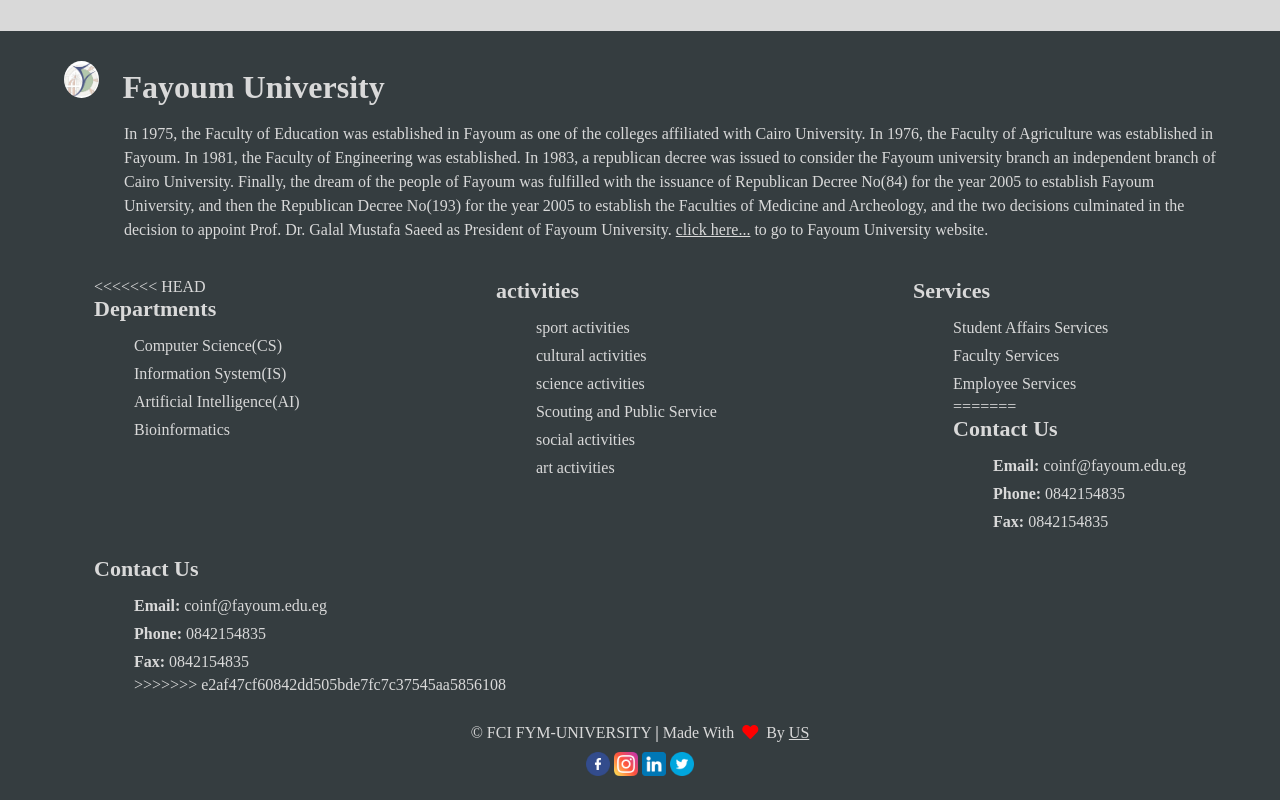
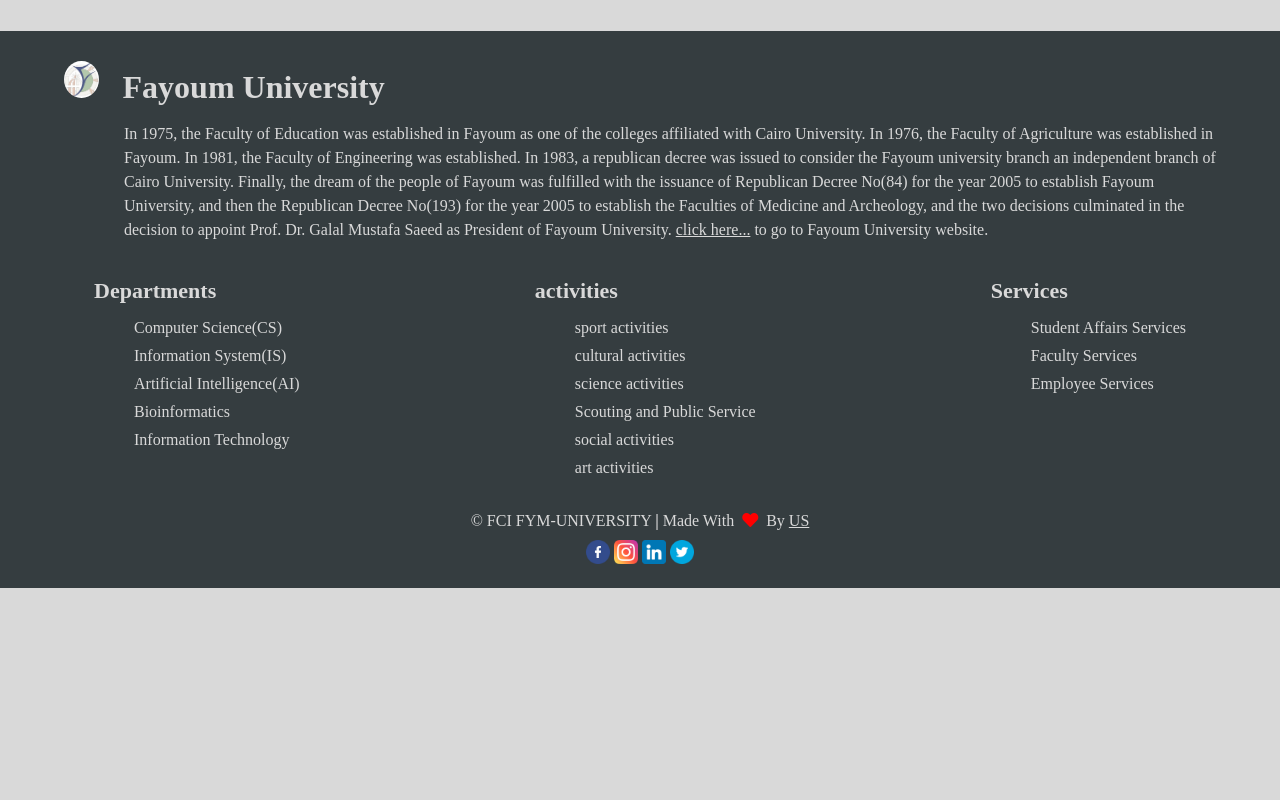
Before and after one commit to maryam-mohammed278/our-P, a plain HTML site: page index.html in a window 1280 px wide. Shown: the part 3850-4650 px from the top of the page. After the commit the page ends 4438 px from the top, so only its background shows below. Drawn offline with Linux system fonts and the light colour scheme.

Commit message:
tying to get leatest update

```diff
--- a/index.html
+++ b/index.html
@@ -110,6 +110,7 @@
                             <li><a href="#">Information System(IS)</a></li>
                             <li><a href="#"A>rtificial Intelligence(AI)</a></li>
                             <li><a href="#">Bioinformatics</a></li>
+                            <li><a href="#">Information Technology</a></li>
                         </ul>
                     </li>
                     <li class="dropdown">
@@ -315,13 +316,13 @@
                 </p>
                 <div class="footer-widgets">
                     <div class="footer-widget contact-us">
-<<<<<<< HEAD
                         <h4><strong> Departments</strong></h4>
                         <ul >
                             <li><a href="#">Computer Science(CS)</a></li>
                             <li><a href="#">Information System(IS)</a></li>
                             <li><a href="#">Artificial Intelligence(AI)</a></li>
                             <li><a href="#">Bioinformatics</a></li>
+                            <li><a href="#">Information Technology</a></li>
                         </ul>
                     </div>
                     <div class="footer-widget">
@@ -341,23 +342,7 @@
                             <li><a href="#">Student Affairs Services</a></li>
                             <li><a href="#">Faculty Services</a></li>
                             <li><a href="#">Employee Services</a></li>
-=======
-                        <h4><strong> Contact Us</strong></h4>
-                        <ul>
-                            <li><strong>Email:</strong><a href="mailto:coinf@fayoum.edu.eg" target="_blank">
-                                    coinf@fayoum.edu.eg </a></li>
-                            <li><strong>Phone:</strong> 0842154835</li>
-                            <li><strong>Fax:</strong> 0842154835</li>
-                        </ul>
-                    </div>
-                    <div class="footer-widget">
-                        <h4><strong> Contact Us</strong></h4>
-                        <ul>
-                            <li><strong>Email:</strong><a href="mailto:coinf@fayoum.edu.eg" target="_blank">
-                                    coinf@fayoum.edu.eg </a></li>
-                            <li><strong>Phone:</strong> 0842154835</li>
-                            <li><strong>Fax:</strong> 0842154835</li>
->>>>>>> e2af47cf60842dd505bde7fc7c37545aa5856108
+
                         </ul>
                     </div>
                 </div>
```
